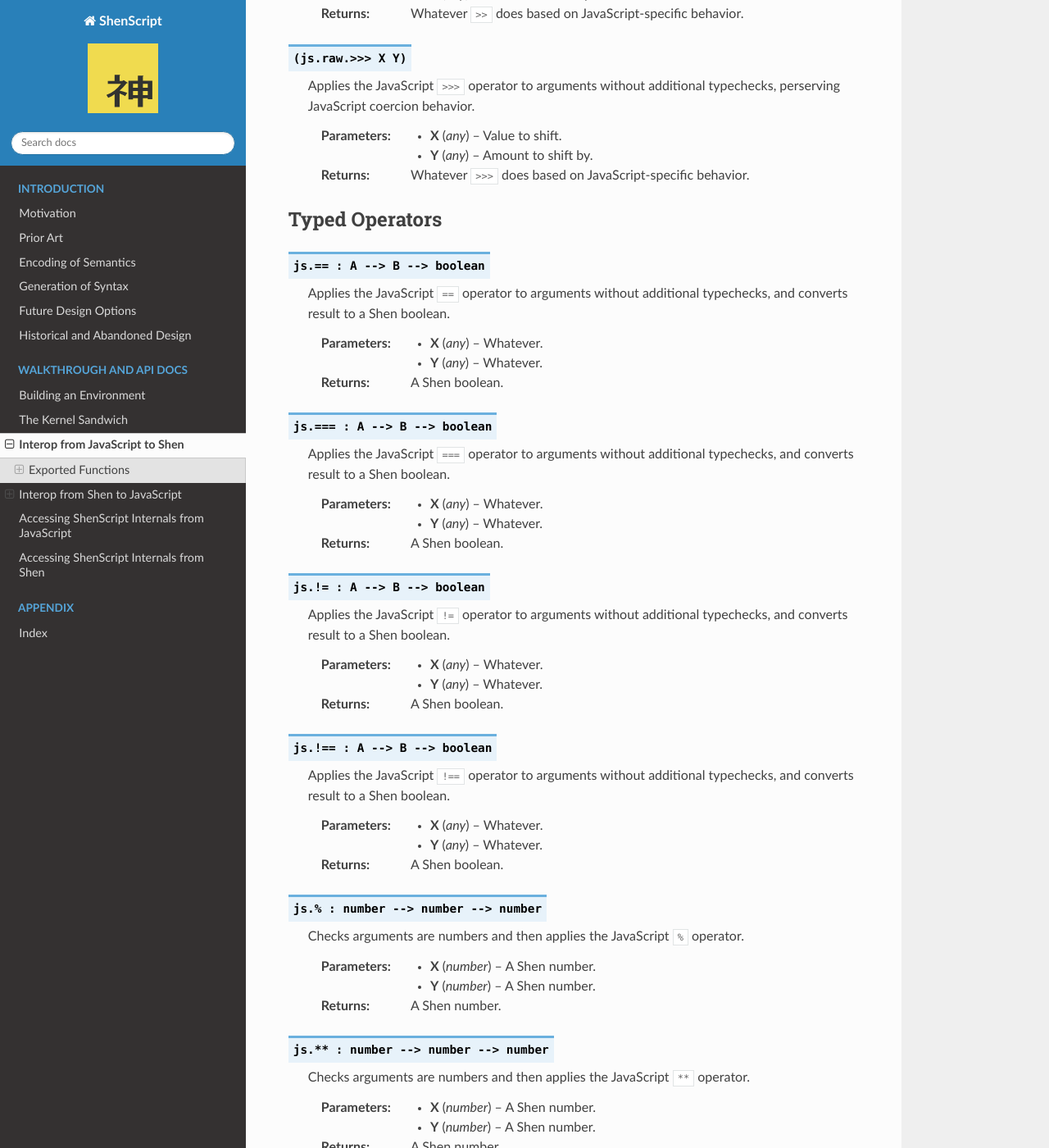
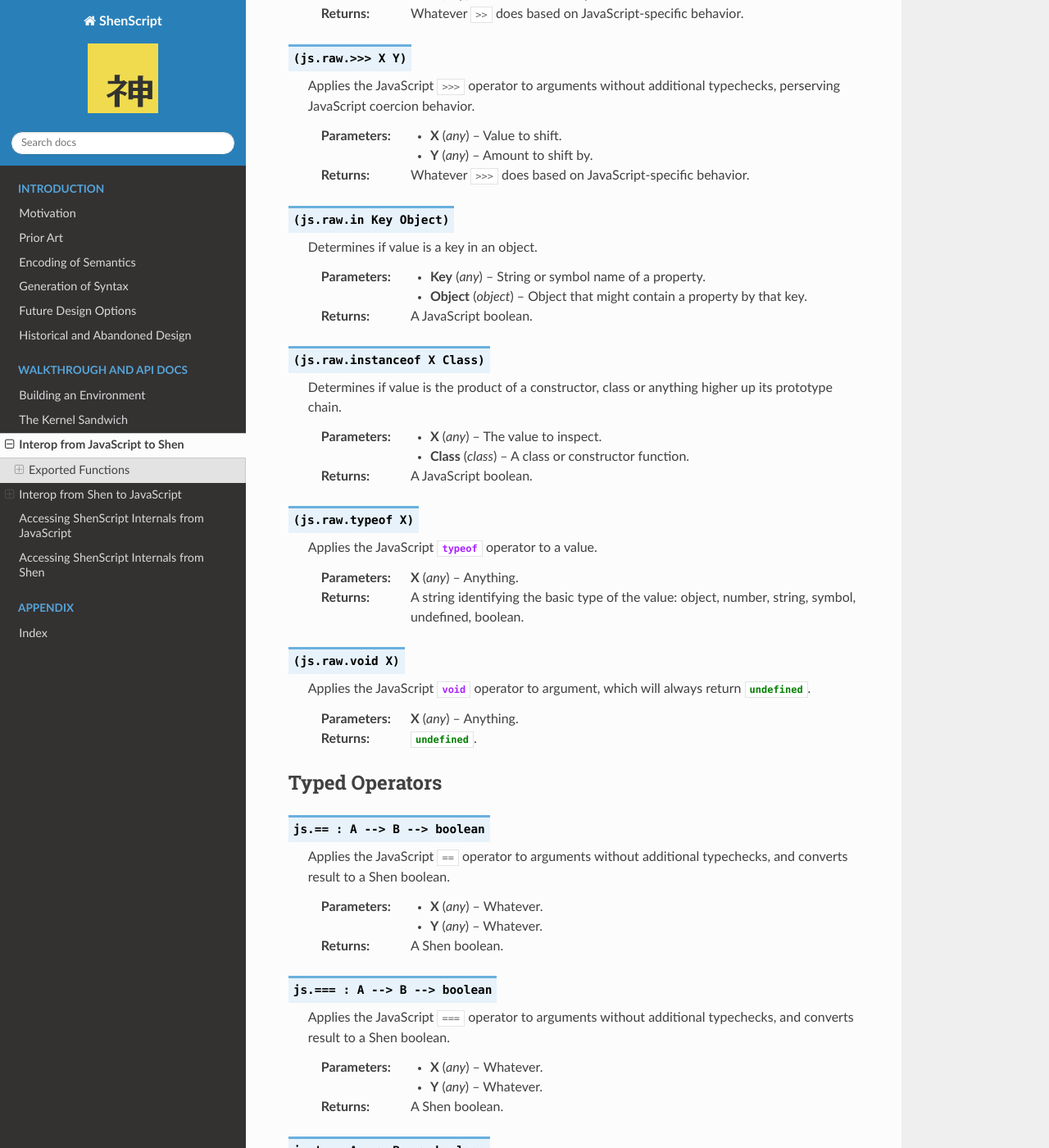
Before and after one commit to rkoeninger/ShenScript, a Sphinx documentation site: the page built from docs/interop.rst, in a window 1280 px wide and 1400 px high, scrolled down 9520 px. Shown: the whole window at 82% size. Built offline with Sphinx 7.4.7 and the Read the Docs theme 2.0.0, drawn with Linux system fonts in a browser that asks for light colours; some of the changed text lies outside the part shown.

Commit message:
Made in, instanceof, typeof, void raw operators with inlines

```diff
--- a/docs/interop.rst
+++ b/docs/interop.rst
@@ -391,6 +391,36 @@ Functions starting with :shen:`js.raw` allow access to underlying JavaScript ope
    :param any Y: Amount to shift by.
    :returns:     Whatever :js:`>>>` does based on JavaScript-specific behavior.
 
+.. function:: (js.raw.in Key Object)
+
+   Determines if value is a key in an object.
+
+   :param any Key:       String or symbol name of a property.
+   :param object Object: Object that might contain a property by that key.
+   :returns:             A JavaScript boolean.
+
+.. function:: (js.raw.instanceof X Class)
+
+   Determines if value is the product of a constructor, class or anything higher up its prototype chain.
+
+   :param any X:       The value to inspect.
+   :param class Class: A class or constructor function.
+   :returns:           A JavaScript boolean.
+
+.. function:: (js.raw.typeof X)
+
+   Applies the JavaScript :js:`typeof` operator to a value.
+
+   :param any X: Anything.
+   :returns:     A string identifying the basic type of the value: object, number, string, symbol, undefined, boolean.
+
+.. function:: (js.raw.void X)
+
+   Applies the JavaScript :js:`void` operator to argument, which will always return :js:`undefined`.
+
+   :param any X: Anything.
+   :returns:     :js:`undefined`.
+
 Typed Operators
 ---------------
 
@@ -790,17 +797,18 @@ Global Functions
    :param any X: Value to inspect.
    :returns:     A JavaScript boolean.
 
-.. function:: (js.void X)
-
-   Applies the JavaScript :js:`void` operator to argument, which will always return :js:`undefined`.
-
-   :param any X: Anything.
-   :returns: :js:`undefined`.
-
 Parallel Functions
 ------------------
 
-.. important:: These are only usable in async mode as they parallelize by starting an array of promises.
+.. important::
+
+   These are really only usable in async mode as they parallelize by starting an array of promises.
+
+   They could be used in sync mode, but interop functions would have to be used to chain a call off of the returned promise like:
+
+   .. code-block:: lisp
+
+      ((. (parallel.map F Xs) "then") (/. X (continuation X)))
 
 .. function:: parallel.filter : (A --> boolean) --> (list A) --> (list A)
 
```
Also changed, not shown: other parts of docs/interop.rst (+0 -23 lines), 1 other file.
